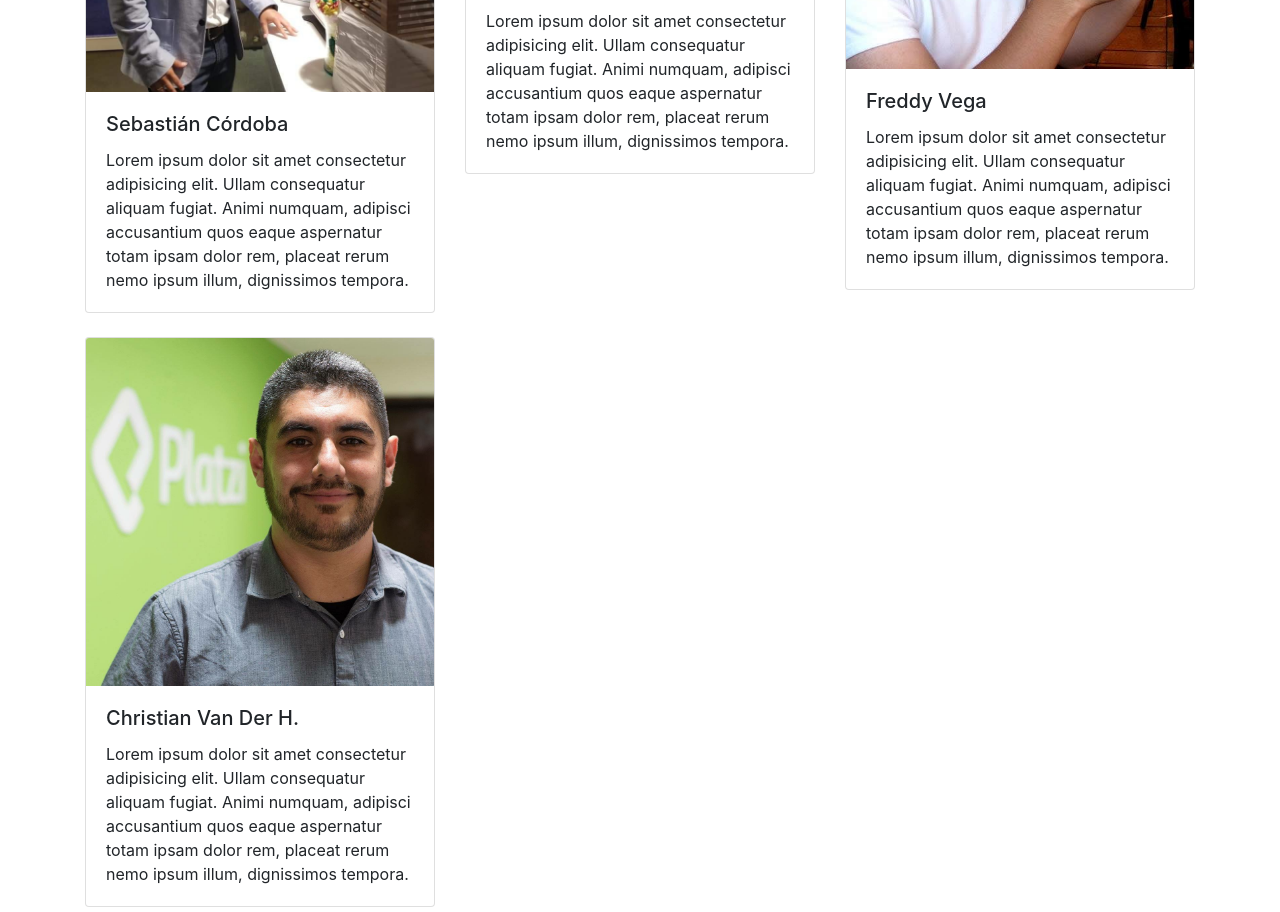
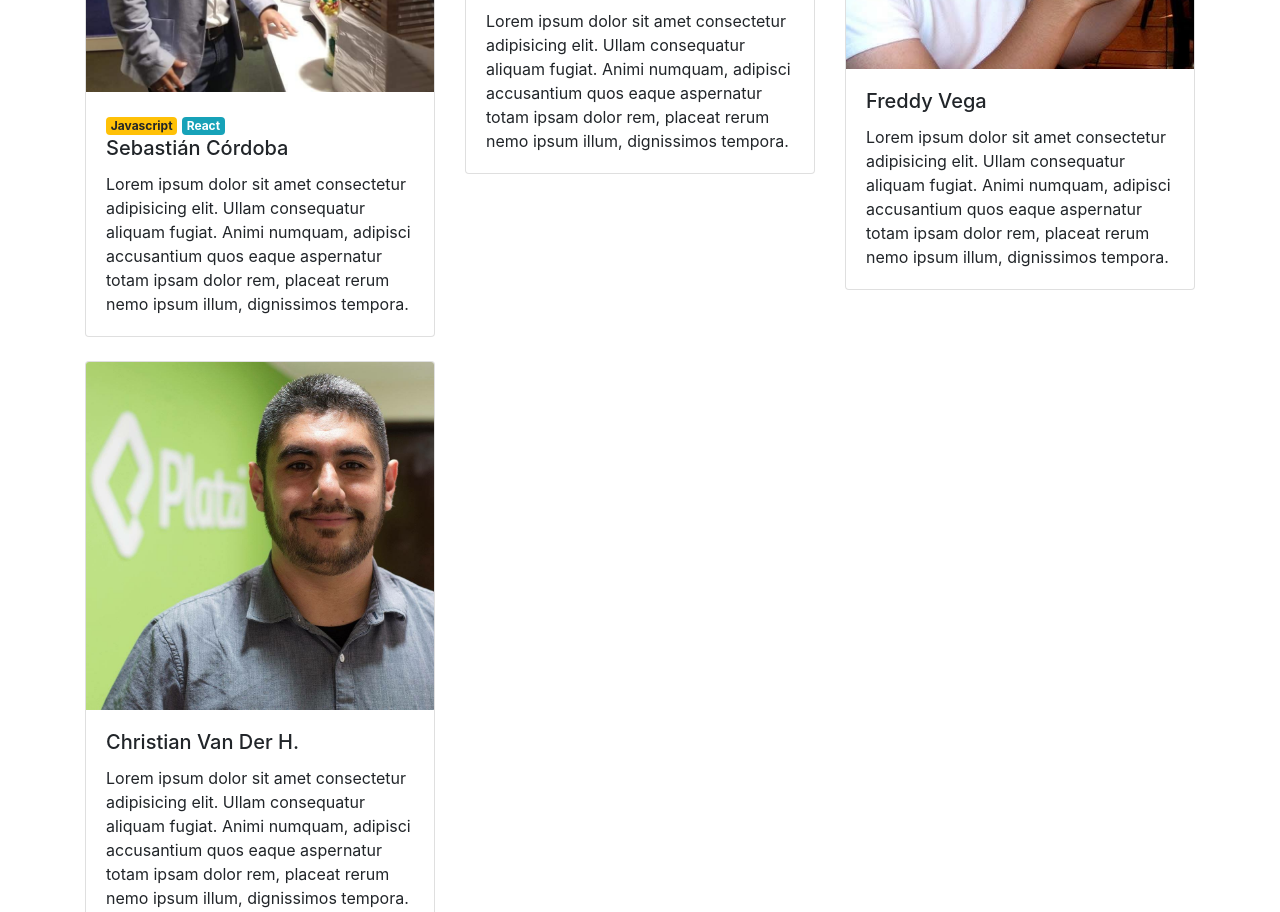
Before and after one commit to cbascordoba/conf-bootstrap, a plain HTML site: page index.html in a window 1280 px wide. Shown: the part 990-1902 px from the top of the page. Drawn offline with nearby package versions, Linux system fonts and the light colour scheme.

Commit message:
Se agregan badges para mostrar los temas del speaker

```diff
--- a/index.html
+++ b/index.html
@@ -88,7 +88,11 @@
                         <div class="card" >
                                 <img src="images/orador1.jpeg" class="card-img-top" alt="...">
                                 <div class="card-body">
+                                    <div class="badges"><span class="badge badge-warning">Javascript</span>
+                                      <span class="badge badge-info">React</span>
+                                  </div>
                                   <h5 class="card-title">Sebastián Córdoba</h5>
+
                                   <p class="card-text">Lorem ipsum dolor sit amet consectetur adipisicing elit. Ullam consequatur aliquam fugiat. Animi numquam, adipisci accusantium quos eaque aspernatur totam ipsam dolor rem, placeat rerum nemo ipsum illum, dignissimos tempora.</p>
 
                                 </div>
```
